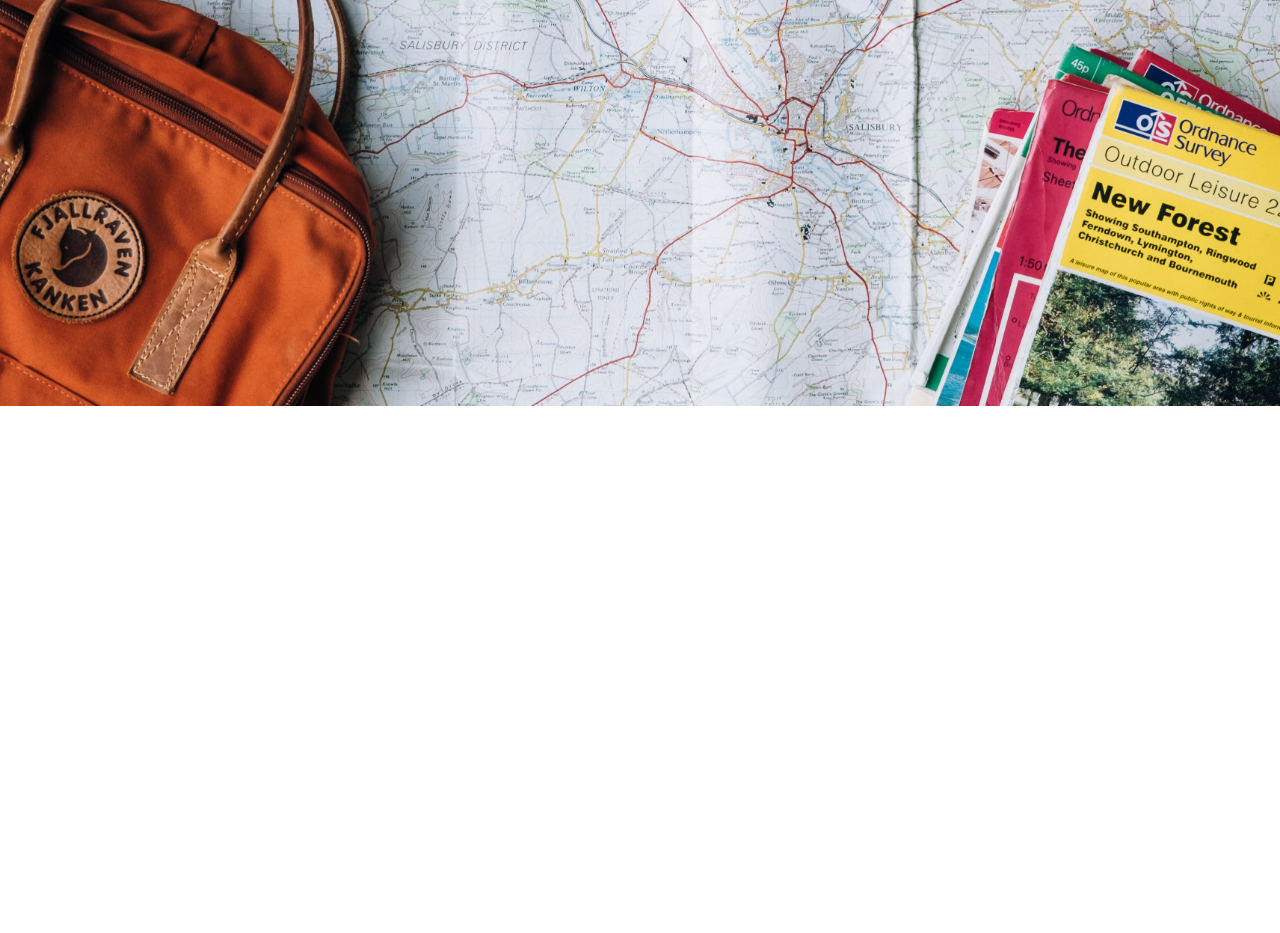
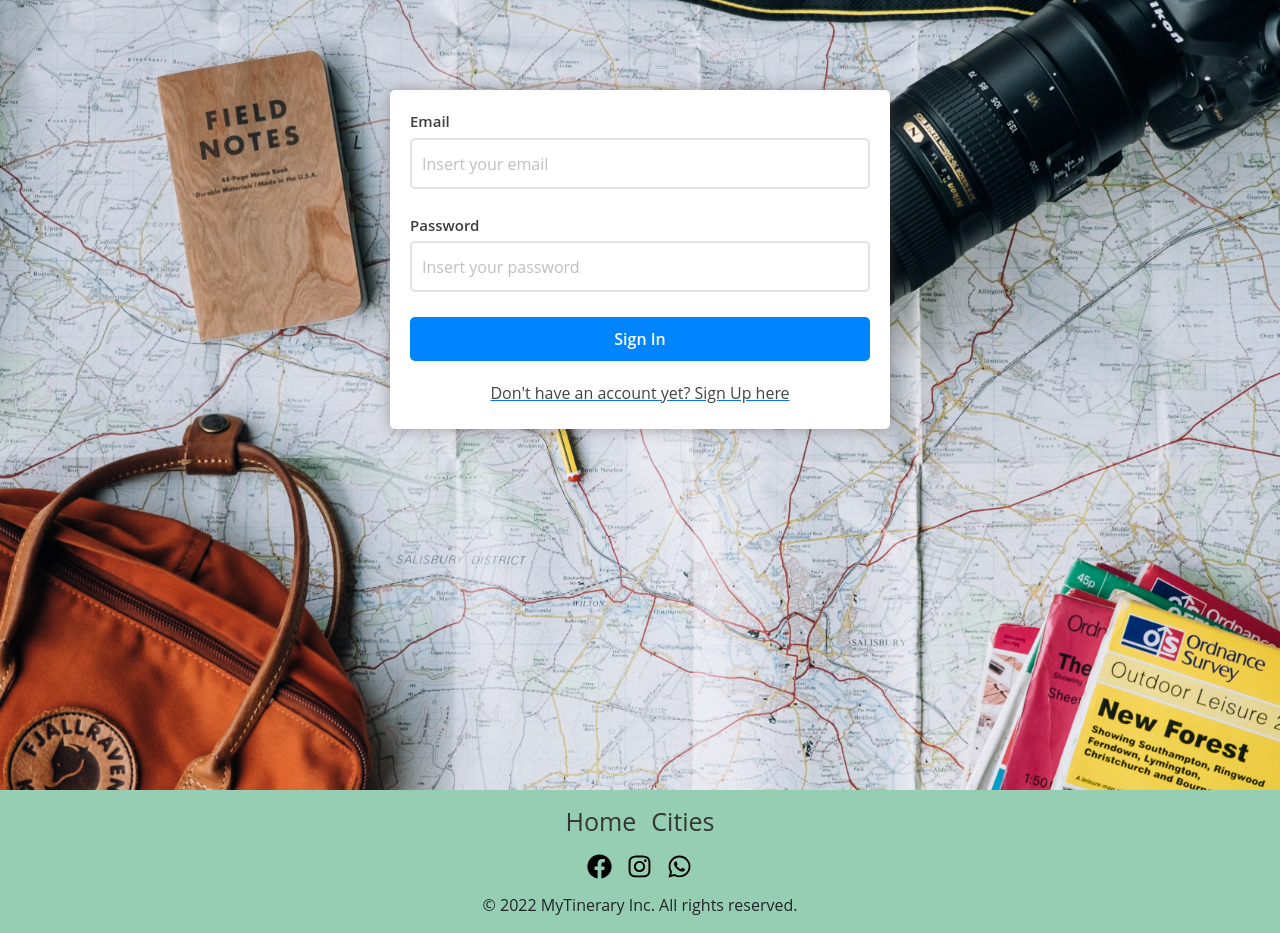
Before and after one commit to asdtha/My-Tinerary, a React (Create React App) app: page /signin in a window 1280 px wide. Before the commit this address had no page. Shown: the part 100-1033 px from the top of the page. Before the commit the page ends 800 px from the top, so only its background shows below. Built offline with nearby package versions, Linux system fonts and the light colour scheme.

Commit message:
various changes

```diff
--- a/src/App.js
+++ b/src/App.js
@@ -1,27 +1,28 @@
-import Home from './components/Home'
-import Cities from './components/Cities'
-import Navbar from './components/Navbar';
-import {BrowserRouter,Routes,Route} from 'react-router-dom';
-import './App.css'
-import Footer from './components/Footer'
-import Users from './components/Users'
+import React from 'react';
+import { BrowserRouter, Routes, Route } from "react-router-dom";
+import "./App.css";
+import Home from "./components/home/Home";
+import Cities from "./components/cities/Cities";
+import Navbar from "./components/navbar/Navbar";
+import Users from "./components/navbar/Users";
+import Footer from "./components/footer/Footer";
+import SignIn from "./components/forms/SignIn";
+import SignUp from "./components/forms/SignUp";
 
 
 function App() {
   return (
-
     <BrowserRouter>
       <Navbar />
       <Routes>
-
         <Route path="/" element={<Home />} />
         <Route path="/cities" element={<Cities />} />
-      <Route path="/user" element={<Users />} />
-
+        <Route path="/users" element={<Users />} />
+        <Route path="/signin" element={<SignIn />} />
+        <Route path="/signup" element={<SignUp />} />
       </Routes>
       <Footer />
     </BrowserRouter>
-
   );
 }
 
--- /dev/null
+++ b/src/components/footer/Footer.js
@@ -0,0 +1,45 @@
+import React from "react";
+import { Link } from "react-router-dom";
+import { FaInstagram, FaFacebook, FaWhatsapp } from "react-icons/fa";
+
+const Footer = () => {
+
+  const year = new Date().getFullYear();
+
+  return (
+    <>
+      <div className="flex justify-center items-center bg-purple-600 py-5 custom-footer">
+        <div className="flex flex-col custom-footer">
+          <div className="flex justify-evenly items-center text-2xl font-bold link-footer">
+            <Link to="/" className="hover:text-purple-300 link-footer-home">
+              Home
+            </Link>
+
+            <Link to="/cities" className="hover:text-purple-300 link-footer-city">
+              Cities
+            </Link>
+          </div>
+          <div className="flex items-center justify-evenly text-2xl py-10 div-icons">
+            <a href="https://www.facebook.com/" rel="noreferrer" target="_blank" className="hover:text-purple-300 custom-icons">
+            <FaFacebook />
+            </a>
+            <a href="https://www.instagram.com/" rel="noreferrer" target="_blank" className="hover:text-purple-300 custom-icons">
+            <FaInstagram />
+            </a>
+            <a href="https://www.whatsapp.com/" rel="noreferrer" target="_blank" className="hover:text-purple-300 custom-icons">
+            <FaWhatsapp />
+            </a>
+          </div>
+          <div className="flex items-center justify-evenly">
+            <p className="text-center">
+              &copy; {year} MyTinerary Inc. All rights reserved.
+            </p>
+          </div>
+
+        </div>
+      </div>
+    </>
+  );
+};
+
+export default Footer;
--- a/src/components/forms/SignIn.js
+++ b/src/components/forms/SignIn.js
@@ -72,11 +72,11 @@
               <button type="submit">Sign In</button>
              {formSent && <p className="exito">Form sent succesfully</p>}
 
-              <div className="change-form-message">
+
                 <Linkrouter to="/signup">
-                  <p>Don't have an account yet? Sign Up here</p>
+                  <p className="change-form-message">Don't have an account yet? Sign Up here</p>
                 </Linkrouter>
-              </div>
+
             </Form>
           </div>
         )}
--- a/src/components/forms/SignUp.js
+++ b/src/components/forms/SignUp.js
@@ -1,59 +1,138 @@
-import React from "react";
-import {Link as Linkrouter } from 'react-router-dom';
+import React, { useState } from "react";
+import { Link as Linkrouter } from "react-router-dom";
+import { Formik, Form, Field, ErrorMessage } from "formik";
 
 const SignUp = () => {
+  const [formSent, sentFormSent] = useState(false);
   return (
+    <>
+      <Formik
+        initialValues={{
+          name: "",
+          lastname: "",
+          email: "",
+          password: "",
+          country: "",
+        }}
+        validate={(values) => {
+          let errors = {};
 
-    <>
+          //Name validation
+          if (!values.name) {
+            errors.name = "Please insert your name";
+          } else if (!/^[a-zA-ZÀ-ÿ\s]{1,40}$/.test(values.name)) {
+            errors.email = "The name can only contain letters and spaces";
+          }
+
+          //Last Name validation
+          if (!values.lastname) {
+            errors.lastname = "Please insert your last name";
+          } else if (!/^[a-zA-ZÀ-ÿ\s]{1,40}$/.test(values.lastname)) {
+            errors.lastname =
+              "The last name can only contain letters and spaces";
+          }
+
+          // Email validation
+          if (!values.email) {
+            errors.email = "Please insert your email";
+          } else if (
+            !/^[a-zA-Z0-9_.+-]+@[a-zA-Z0-9-]+\.[a-zA-Z0-9-.]+$/.test(values.email)) {
+            errors.email = "The email can only contain letters, numbers, dots, hyphens and underscores";
+          }
+          //Password validation
+          if (!values.password) {
+            errors.password = "Please insert your password";
+          }
+
+          return errors;
+        }}
+        /* Function to send the form */
+        onSubmit={(values, { resetForm }) => {
+          resetForm();
+          console.log(values);
+          console.log("Form sent");
+          sentFormSent(true);
+          setTimeout(() => sentFormSent(false), 4000);
+        }}
+      >
+        {/* Render prop */}
+        {({ errors }) => (
           <div className="contenedor">
-
-      <form action="" className="formulario">
+            <Form className="formulario">
+              {/* Name */}
               <div>
                 <label htmlFor="name">Name</label>
-          <input
+                <Field
                   type="text"
                   id="name"
                   name="name"
                   placeholder="Insert your name"
                 />
+                <ErrorMessage
+                  name="name"
+                  component={() => <div className="error">{errors.name}</div>}
+                />
               </div>
+
+              {/* LastName */}
               <div>
                 <label htmlFor="lastname">Last Name</label>
-          <input
+                <Field
                   type="text"
+                  name="lastname"
+                  placeholder="Insert your email"
                   id="lastname"
+                />
+                <ErrorMessage
                   name="lastname"
-            placeholder="Insert your Last Name"
+                  component={() => (
+                    <div className="error">{errors.lastname}</div>
+                  )}
                 />
               </div>
+              {/* Email */}
               <div>
                 <label htmlFor="email">Email</label>
-          <input
+                <Field
                   type="email"
                   name="email"
                   placeholder="Insert your email"
                   id="email"
                 />
-        </div>
-        <div>
-          <label htmlFor="password">Password</label>
-          <input
-            type="email"
+                <ErrorMessage
                   name="email"
-            placeholder="Insert your email"
-            id="email"
+                  component={() => <div className="error">{errors.email}</div>}
                 />
               </div>
 
-        <button type="submit">Sign Up</button>
-
-        <div className="change-form-message">
-        <Linkrouter to="/signin"><p>Already have an account? Sign in here</p></Linkrouter>
-        </div>
-      </form>
-
+              {/* Password */}
+              <div>
+                <label htmlFor="password">Password</label>
+                <Field
+                  type="password"
+                  name="password"
+                  placeholder="Insert your password"
+                  id="password"
+                />
+                <ErrorMessage
+                  name="email"
+                  component={() => (
+                    <div className="error">{errors.password}</div>
+                  )}
+                />
               </div>
 
+              <button type="submit">Sign In</button>
+              {formSent && <p className="exito">Form sent succesfully</p>}
+              <div className="signup-form-message">
+                <Linkrouter to="/signin">
+                  <p className="signup-form-message">Already have an account? Sign In here</p>
+                </Linkrouter>
+              </div>
+            </Form>
+          </div>
+        )}
+      </Formik>
     </>
   );
 };
--- a/src/components/forms/form.css
+++ b/src/components/forms/form.css
@@ -1,3 +1,12 @@
+@import url('https://fonts.googleapis.com/css2?family=Roboto:ital,wght@0,300;0,400;0,500;0,700;1,300&display=swap');
+:root{
+  --nav-color:#96ceb4;
+  --pale-color: #ffeead;
+  --orange: #ffcc5c;
+  --lightpink: #ff6f69;
+}
+
+
 * {
 	padding: 0px;
 	margin: 0;
@@ -18,11 +27,12 @@
 
 .formulario {
 	min-width: 500px;
-	margin-top: 50px;
+	margin-top: 100px;
+	margin-bottom: 100px;
 	background: #fff;
 	border-radius: 5px;
 	padding: 20px;
-	box-shadow: rgba(0, 0, 0, 0.16) 0px 1px 4px;
+	box-shadow: 0 0 15px 0 rgba(92, 82, 82, 0.5);
 }
 
 .formulario > div {
@@ -32,9 +42,11 @@
 .formulario label {
 	display: block;
 	font-weight: 600;
-	font-size: 14px;
+	font-size: 15px;
 	margin-bottom: 5px;
-	color: #1f1f1f;
+	color: #3d3d3d;
+	letter-spacing: 0.5;
+
 }
 
 .formulario input,
@@ -84,9 +96,35 @@
 	text-align: center;
 	font-size: 14px;
 	padding-top: 20px;
-	color: #02a802;
+	color: #20a520;
 }
 
-.formulario input[type="radio"] {
-	width: auto;
+.change-form-message {
+	text-decoration: none;
+	color: black;
+	color: rgb(68, 68, 68);
+	cursor: pointer;
+	display: flex;
+	justify-content: center;
+	margin-top: 20px;
+	margin-bottom: 4px;
+
 }
+
+
+.signup-form-message a{
+	text-decoration: none;
+	color: rgb(68, 68, 68);
+	cursor: pointer;
+	display: flex;
+	justify-content: center;
+ 	margin-top: 10px;
+    margin-bottom: -15px;
+}
+
+::placeholder{
+	color: rgb(51, 49, 49);
+	font-size: 1rem;
+	letter-spacing: 0.1;
+	opacity: 0.3;
+}
--- /dev/null
+++ b/src/components/home/Home.js
@@ -0,0 +1,17 @@
+import { Carousel } from "bootstrap";
+import React from "react";
+/* import Navbar from "./Navbar"; */
+import CarouselTest from "../carousel/Carousel";
+
+
+function Home(){
+    return (
+       <>
+       <div className="home-messaje">
+           <p>Be curious, <br/>be an explorer <br/>and find your next adventure </p></div>
+           <CarouselTest />
+       </>
+    )
+}
+
+export default Home;
--- /dev/null
+++ b/src/components/navbar/Navbar.js
@@ -0,0 +1,31 @@
+import React from "react";
+import {Link as Linkrouter } from 'react-router-dom';
+import "./navbar.css"
+
+
+function Navbar(){
+    return (
+
+        <nav className="navbar navbar-expand-lg navbar-light custom-navbar">
+  <div className="container-fluid ">
+{/*
+    <button className="navbar-toggler" type="button" data-bs-toggle="collapse" data-bs-target="#navbarNavAltMarkup" aria-controls="navbarNavAltMarkup" aria-expanded="false" aria-label="Toggle navigation">
+      <span className="navbar-toggler-icon"></span>
+    </button> */}
+    <div className="collapse navbar-collapse" id="navbarNavAltMarkup">
+      <div className="navbar-nav custom-navbar-links">
+      <Linkrouter className="nav-link custom-navbar-links" aria-current="page" to="/">Home</Linkrouter>
+      <Linkrouter className="nav-link custom-navbar-links" to="/cities">Cities</Linkrouter>
+{/*       <Linkrouter className="nav-link custom-navbar-links" to="/users">User</Linkrouter>
+ */}      <Linkrouter className="nav-link custom-navbar-links" to="/signin">Sign In</Linkrouter>
+
+
+
+      </div>
+    </div>
+  </div>
+</nav>
+    )
+}
+
+export default Navbar;
--- /dev/null
+++ b/src/components/navbar/Users.js
@@ -0,0 +1,14 @@
+import React from "react";
+import {Link as Linkrouter } from 'react-router-dom';
+
+
+function Users () {
+ return (
+     <div className="user-links">
+        <Linkrouter to="/signin" >Sign In</Linkrouter>
+        <Linkrouter to="/signup" >Sign Up</Linkrouter>
+     </div>
+ )
+}
+
+export default Users;
--- a/src/index.js
+++ b/src/index.js
@@ -3,6 +3,11 @@
 import App from './App';
 import 'bootstrap/dist/css/bootstrap.min.css'
 import 'bootstrap/dist/js/bootstrap.js'
+import '../src/components/forms/form.css'
+import '../src/components/footer/footer.css'
+import '../src/components/cities/cities.css'
+import '../src/components/carousel/carousel.css'
+import '../src/components/navbar/navbar.css'
 
 
 ReactDOM.render(
```
Also changed, not shown: src/components/carousel/Carousel.js (added, +56 -0 lines). Lines whose indentation alone changed are shown as unchanged.
